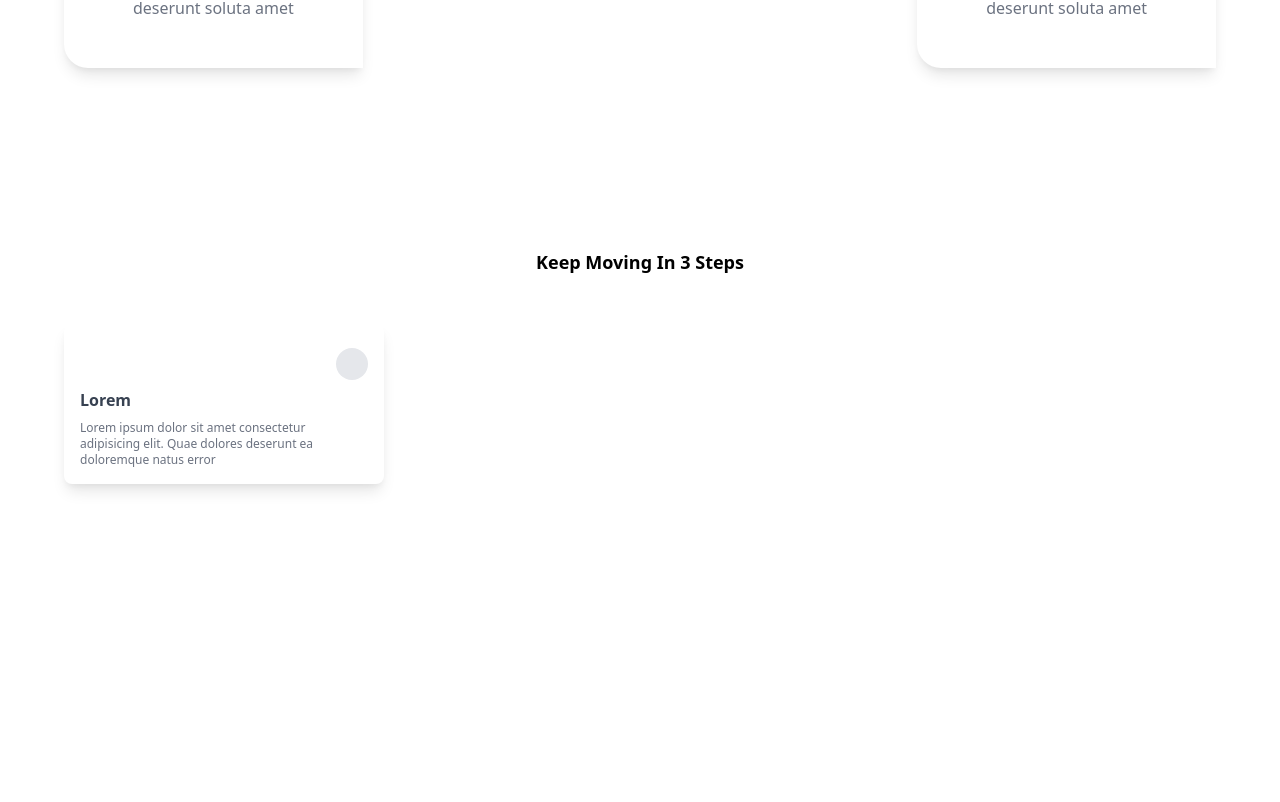
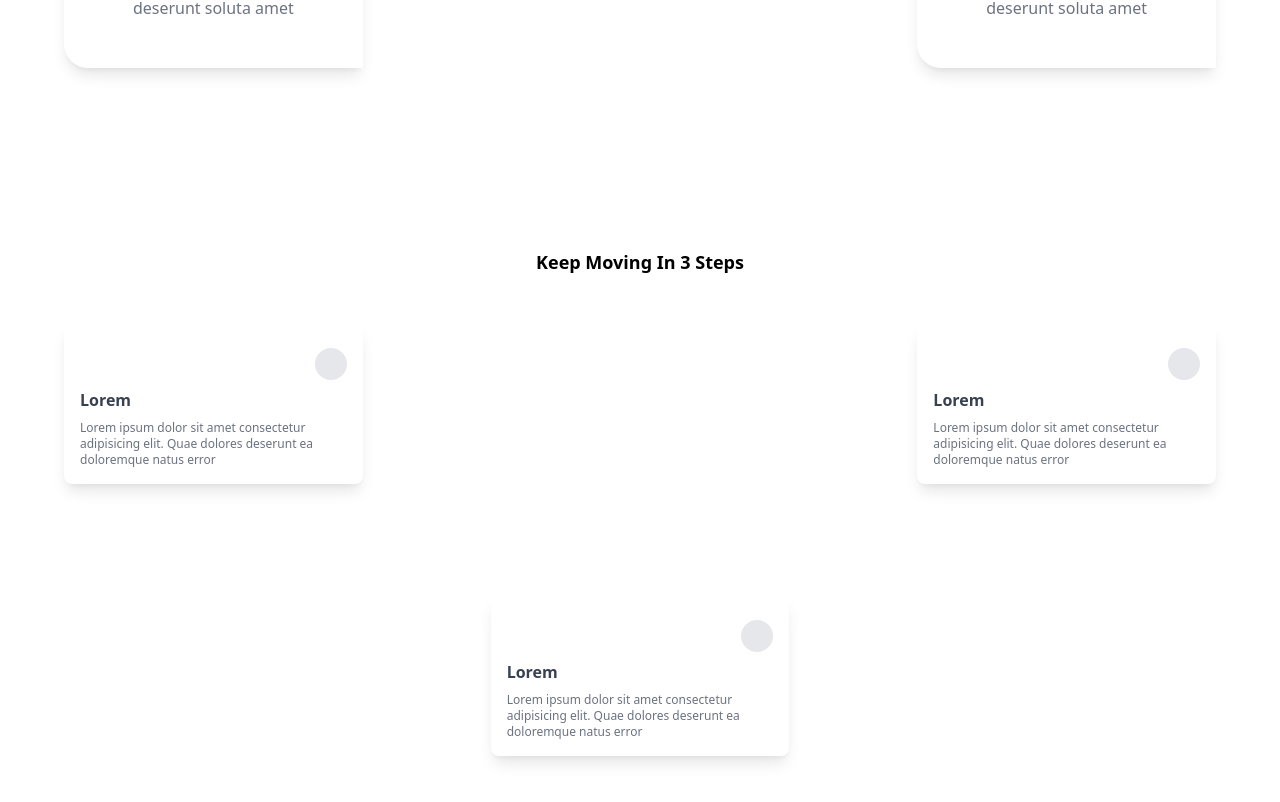
Before and after one commit to musajoshua/umobile, a React (Create React App) app: page / in a window 1280 px wide. Shown: the part 1374-2176 px from the top of the page. Built offline with nearby package versions, Linux system fonts and the light colour scheme.

Commit message:
feat: create card components

```diff
--- a/src/App.js
+++ b/src/App.js
@@ -5,6 +5,7 @@ import RideGroup from "./images/ride_group.png";
 import PhoneRider from "./images/phone_rider.png";
 import PhoneDouble from "./images/phone_double.png";
 import { AppStoreBadge, PlayStoreBadge } from "./components/Badge";
+import { Card, StepCard } from "./components/Card";
 
 function App() {
   return (
@@ -70,10 +71,23 @@ function App() {
         <h1 className="mt-7 text-lg text-black font-bold">
           Keep Moving In 3 Steps
         </h1>
-        <div className="flex">
-          <StepCard />
+        <div className="flex flex-col md:flex-row h-full">
+          <StepCard
+            className="md:self-start"
+            content="Lorem ipsum dolor sit amet consectetur adipisicing elit. Quae dolores
+          deserunt ea doloremque natus error"
+          />
+          <StepCard
+            className="md:self-center"
+            content="Lorem ipsum dolor sit amet consectetur adipisicing elit. Quae dolores
+          deserunt ea doloremque natus error"
+          />
+          <StepCard
+            className="md:self-start"
+            content="Lorem ipsum dolor sit amet consectetur adipisicing elit. Quae dolores
+          deserunt ea doloremque natus error"
+          />
         </div>
-
       </section>
       <section className="h-screen">
         <div className="flex flex-wrap min-h-2/3 bg-mappath bg-top bg-cover bg-no-repeat p-6">
@@ -81,12 +95,16 @@ function App() {
             <img src={PhoneDouble} alt="Phone" />
           </div>
           <div className="text-center mt-4 md:p-8 lg:text-left lg:w-1/2">
-            <p className="text-3xl text-black font-bold my-2">Move with Umobile</p>
+            <p className="text-3xl text-black font-bold my-2">
+              Move with Umobile
+            </p>
             <p className="text-3xl text-black font-bold">Anytime, Anyday</p>
             <p className="text-gray-500 mt-5 text-sm lg:w-3/4">
-              Let’s paint you a picture, you’ve got tons of meetings planned out for the day,
-              and maybe a hangout or two with the besties, Driving yourself around can be a tad bit stressful.
-              Our suggestion? kick it in the backseat of your car, while our driver takes you everywhere you need to be safely.
+              Let’s paint you a picture, you’ve got tons of meetings planned out
+              for the day, and maybe a hangout or two with the besties, Driving
+              yourself around can be a tad bit stressful. Our suggestion? kick
+              it in the backseat of your car, while our driver takes you
+              everywhere you need to be safely.
             </p>
           </div>
         </div>
@@ -94,35 +112,5 @@ function App() {
     </div>
   );
 }
-function Card({ number, content }) {
-  return (
-    <div className="mx-16 my-12 py-4 bg-white rounded-bl-3xl shadow-lg">
-      <div className="inline-block rounded-full bg-gray-200 my-2 px-3 py-1">
-        {number}
-      </div>
-      <h1 className="font-bold text-gray-700 mb-4">Lorem Ipsum</h1>
-      <p className="text-gray-500 text-center mb-8">
-        {content}
-      </p>
-    </div>
-  )
-}
-
-function StepCard({ content }) {
-  return (
-    <div className="flex-initial w-full md:w-1/4 mx-16 my-12 py-4 px-4 bg-white rounded-lg shadow-lg">
-      <div className="flex justify-end">
-        <div className="inline-block rounded-full bg-gray-200 my-2 px-4 py-4"></div>
-      </div>
-      <div className="text-left">
-        <h2 className="text-gray-700 font-semibold">Lorem</h2>
-        <p className="mt-2 text-gray-500 text-xs">
-          Lorem ipsum dolor sit amet consectetur adipisicing elit. Quae
-          dolores deserunt ea doloremque natus error
-        </p>
-      </div>
-    </div>
-  )
-}
 
 export default App;
--- /dev/null
+++ b/src/components/Card.jsx
@@ -0,0 +1,29 @@
+import React from "react";
+
+export function Card({ number, content }) {
+  return (
+    <div className="mx-16 my-12 py-4 bg-white rounded-bl-3xl shadow-lg">
+      <div className="inline-block rounded-full bg-gray-200 my-2 px-3 py-1">
+        {number}
+      </div>
+      <h1 className="font-bold text-gray-700 mb-4">Lorem Ipsum</h1>
+      <p className="text-gray-500 text-center mb-8">{content}</p>
+    </div>
+  );
+}
+
+export function StepCard({ content, className }) {
+  return (
+    <div
+      className={`flex-initial mx-16 my-12 py-4 px-4 bg-white rounded-lg shadow-lg ${className}`}
+    >
+      <div className="flex justify-end">
+        <div className="inline-block rounded-full bg-gray-200 my-2 px-4 py-4"></div>
+      </div>
+      <div className="text-left">
+        <h2 className="text-gray-700 font-semibold">Lorem</h2>
+        <p className="mt-2 text-gray-500 text-xs">{content}</p>
+      </div>
+    </div>
+  );
+}
```
